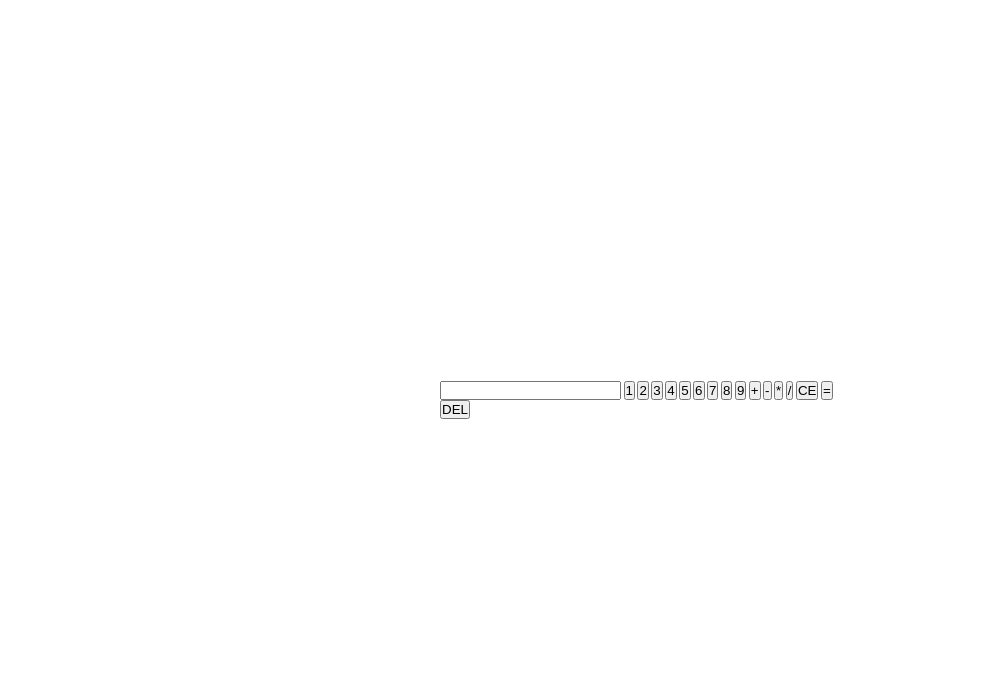
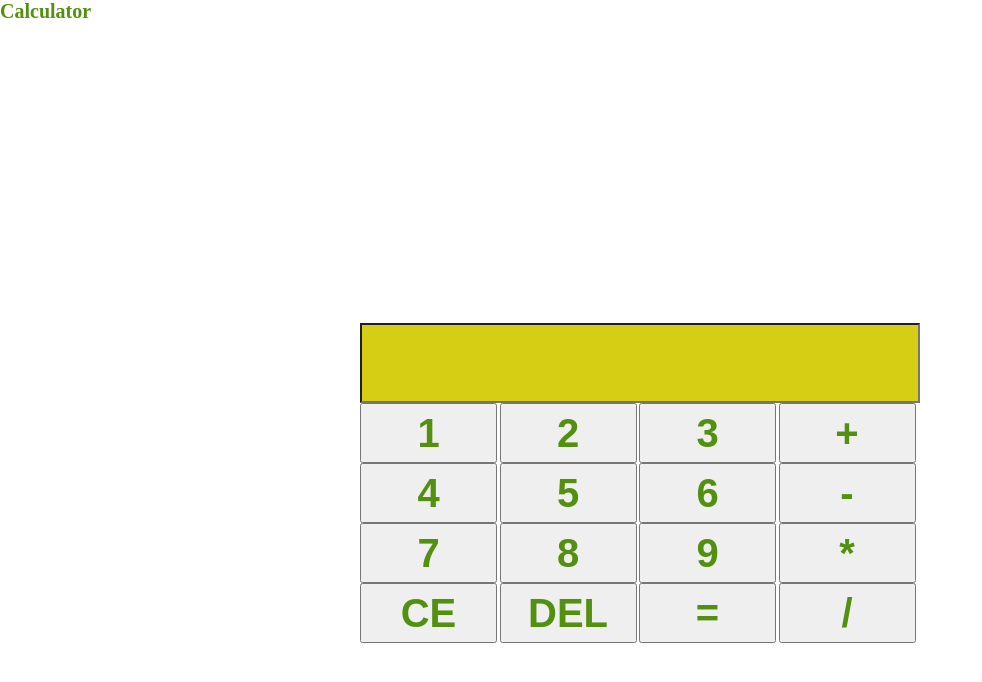
Before and after one commit to nadia643/calculator, a website: page index.html in a window 1280 px wide. Shown: the whole page, without its empty margins (0-982 px from the left). Drawn offline with Linux system fonts and the light colour scheme.

Commit message:
positioning done

```diff
--- a/index.html
+++ b/index.html
@@ -9,29 +9,25 @@
     <script src="app.js" defer> </script>
 </head>
 <body>
-
+    <h1>Calculator</h1>
     <div class="calculator-grid">
-        <input type="text" id="input" />
-        <button className="number">1</button>
-        <button className="number">2</button>
-        <button className="number">3</button>
-        <button className="number">4</button>
-        <button className="number">5</button>
-        <button className="number">6</button>
-        <button className="number">7</button>
-        <button className="number">8</button>
-        <button className="number">9</button>
-
-        <button className="operator">+</button>
-        <button className="operator">-</button>
-        <button className="operator">*</button>
-        <button className="operator">/</button>
-
-        <button className="operator">CE</button>
-        <button className="operator">=</button>
-        <button className="operator">DEL</button>
-
-
+        <input type="text" class="calculator-screen" id="input" />
+        <button class="number">1</button>
+        <button class="number">2</button>
+        <button class="number">3</button>
+        <button class="operator">+</button>
+        <button class="number">4</button>
+        <button class="number">5</button>
+        <button class="number">6</button>
+        <button class="operator">-</button>
+        <button class="number">7</button>
+        <button class="number">8</button>
+        <button class="number">9</button>
+        <button class="operator">*</button>
+        <button class="operator">CE</button>
+        <button class="operator">DEL</button>
+        <button class="operator">=</button>
+        <button class="operator">/</button>
 
     </div>
 
--- a/styles.css
+++ b/styles.css
@@ -1,22 +1,49 @@
 /* This sets the margin and padding of every HTML element to zero and
 the box-sizing: border-box; declaration changes the box model by ensuring
 that the padding and border of an element no longer increases its width. */
-
 html {
     font-size: 62.5%;
     box-sizing: border-box;
   }
 
-  *, *::before, *::after {
+*, *::before, *::after {
     margin: 0;
     padding: 0;
     box-sizing: inherit;
   }
 
-  .calculator-grid {
-      top: 50%;
-      left: 50%;
-      position: absolute;
-      transform: translate(-50%, -50%);
-      width: 400px;
+h1 {
+    color: #53900F
+}
+
+.calculator-grid {
+      position: relative;
+      /* top: 50%;
+      left: 50%; */
+      width: 560px;
+      margin: 300px auto;
   }
+
+.calculator-screen {
+      width: 100%;
+      font-size: 5rem;
+      height: 80px;
+      text-align: right;
+      background-color: #D6CE15;
+  }
+
+.number {
+    color: #53900F;
+    width: 137px;
+    height: 60px;
+    font-weight: bold;
+    font-size: 4rem;
+  }
+
+.operator {
+    color: #53900F;
+    width: 137px;
+    height: 60px;
+    font-weight: bold;
+    font-size: 4rem;
+  }
```
Also changed, not shown: 1 other file.
